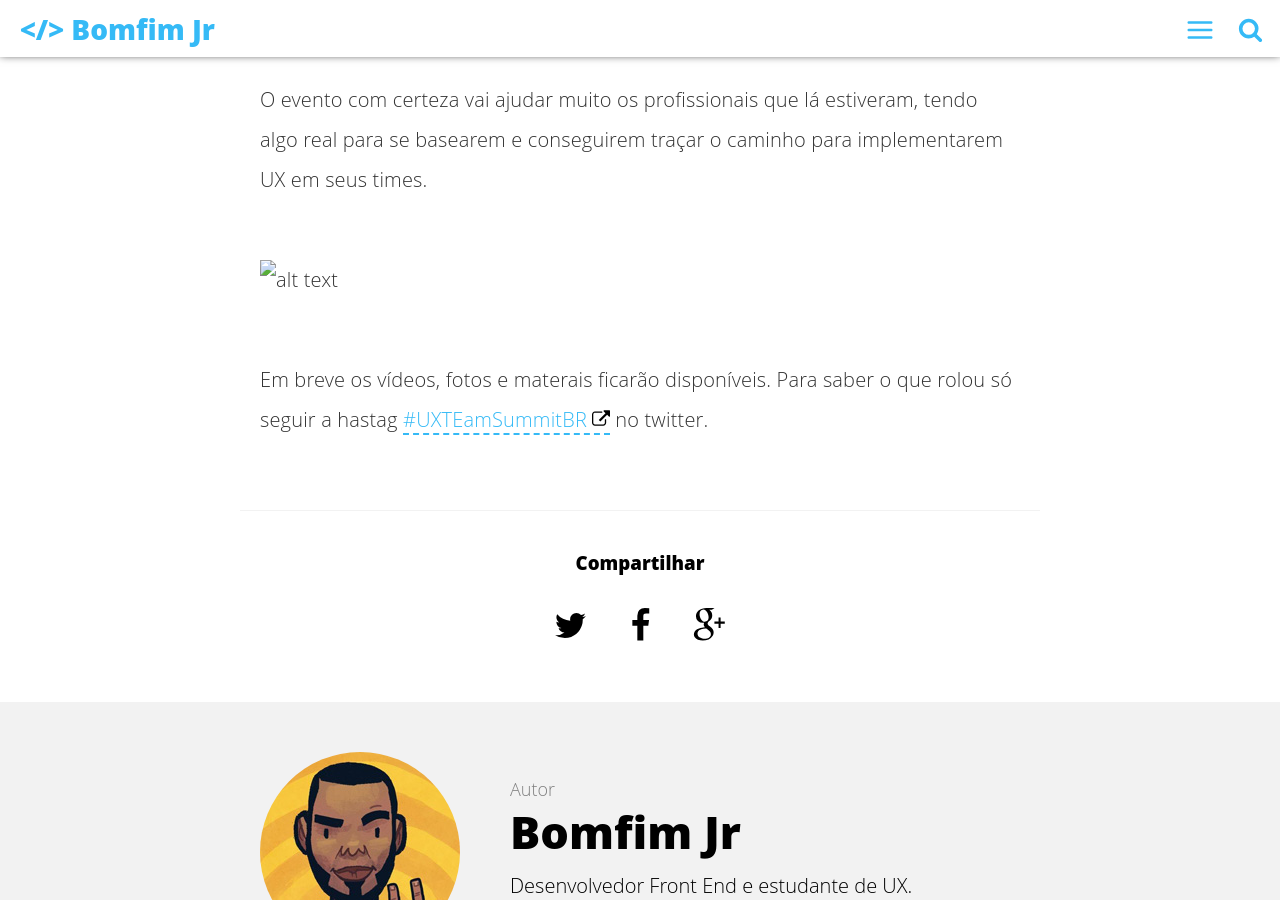
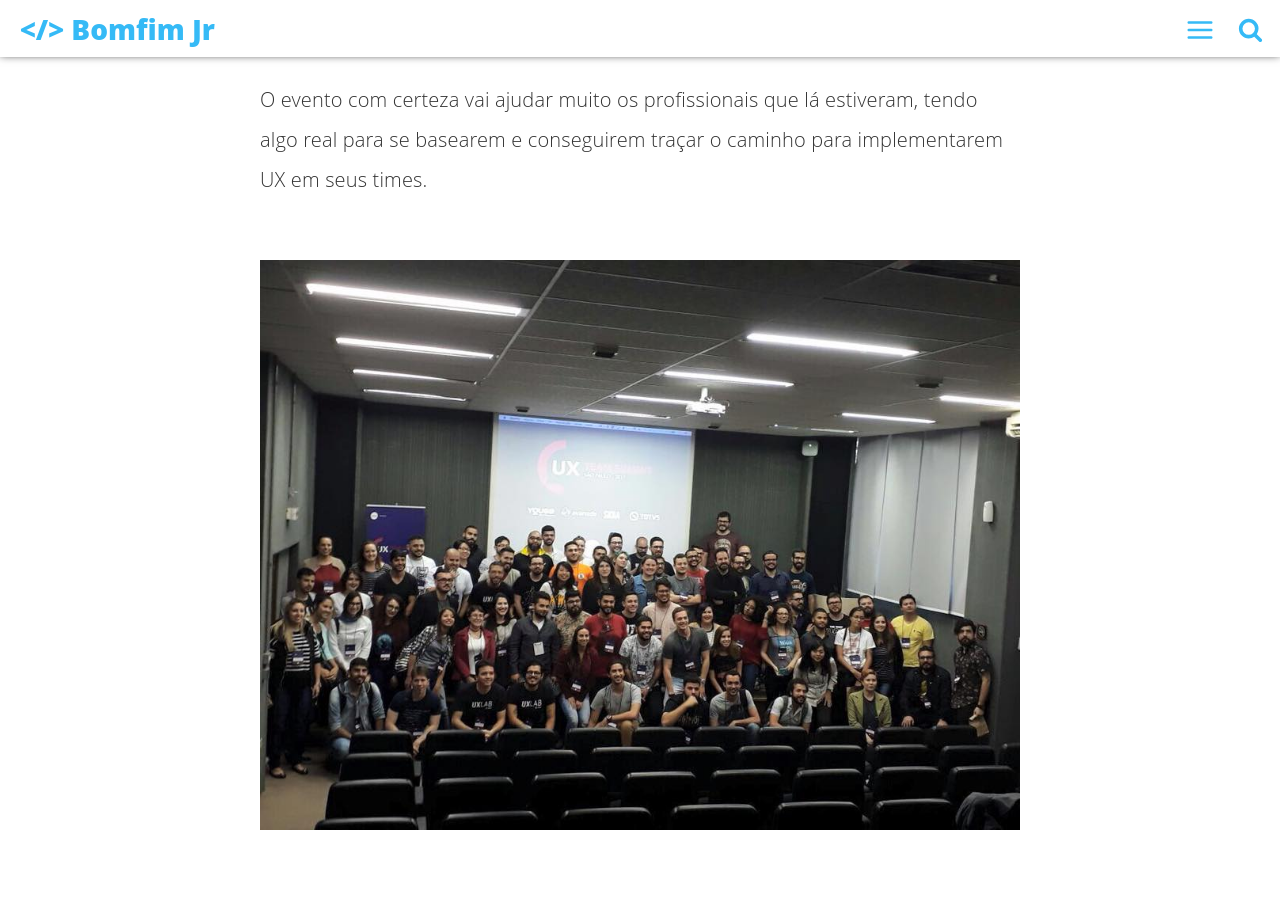
Before and after one commit to bfmjr/bfmjr.github.io, a Jekyll site: the page built from _posts/2017-10-30-ux-team-summit---primeira-edição.md, in a window 1280 px wide and 900 px high, scrolled down 1520 px. Built offline with Jekyll 4.4.1, drawn with Linux system fonts in a browser that asks for light colours; comment, search, counter and statistics services are not loaded.

Commit message:
Alteração imagem ux team summit

```diff
--- a/_posts/2017-10-30-ux-team-summit---primeira-edição.md
+++ b/_posts/2017-10-30-ux-team-summit---primeira-edição.md
@@ -30,6 +30,6 @@ O ultimo time foi o da TOTVS e o que tem mais tempo de vida. O desafio deles foi
 
 O evento com certeza vai ajudar muito os profissionais que lá estiveram, tendo algo real para se basearem e conseguirem traçar o caminho para implementarem UX em seus times.
 
-![alt text](/assets/img/ux-team-summit/ux-team-summit-foto-galera.jpg "Fotos com todas as pessoas que estiveram no UX Team Summit 2017")
+![alt text](/assets/img/ux-team-summit-2017/ux-team-summit-foto-galera.jpg "Fotos com todas as pessoas que estiveram no UX Team Summit 2017")
 
 Em breve os vídeos, fotos e materais ficarão disponíveis. Para saber o que rolou só seguir a hastag [#UXTEamSummitBR](https://twitter.com/search?q=%23UXTeamSummitBR&src=typd) no twitter.
```
